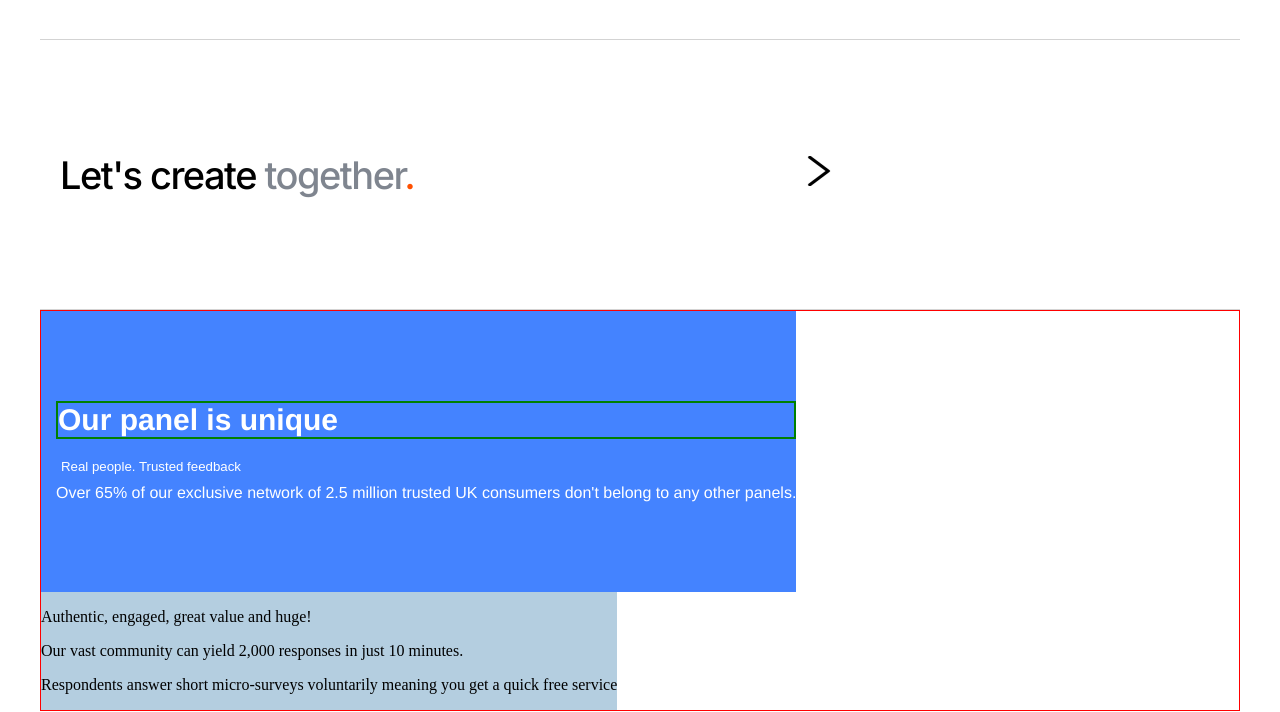
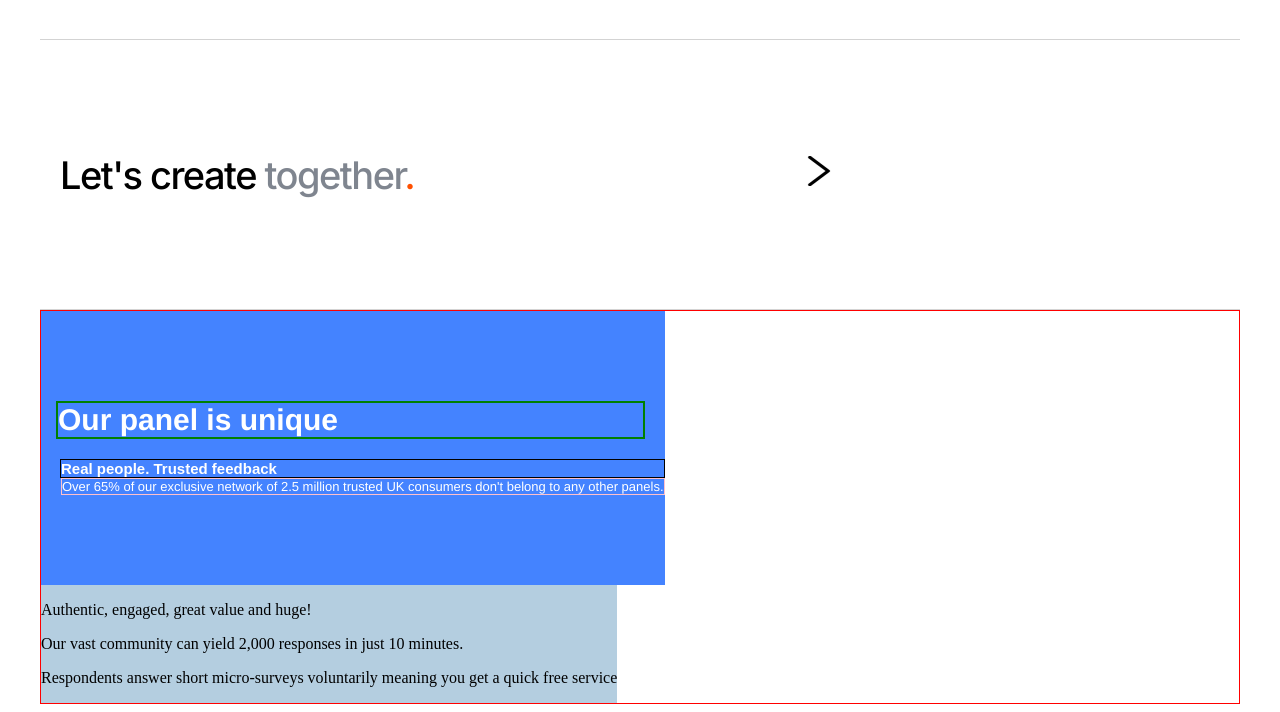
Before and after one commit to Gavin81/Gavin81.github.io, a plain HTML site: page index.html in a window 1280 px wide. Shown: the part 4146-4858 px from the top of the page. Drawn offline with Linux system fonts and the light colour scheme.

Commit message:
Update index.css

```diff
--- a/index.css
+++ b/index.css
@@ -766,24 +766,28 @@ nav a:hover {
     border: 2px solid green;
     font-family: 'poppins', Helvetica, Arial, sans-serif;
     font-size: 30px;
-    margin: 90px 0 20px 15px;
+    margin: 90px 20px 20px 15px;
     padding: 0;
     /* line-height: 30px; */
 }
 .block-1 h5 {
-    /* border: 1px solid black; */
+    border: 1px solid black;
     font-family: Poppins, Arial, Helvetica, sans-serif;
-    font-weight: 500;
-    margin: 0 0 0 20px;
+    font-weight: 900;
+    font-size: 15px;
+    margin: 0 0 0 19px;
+    padding: 0;
 }
 .block-1 h3, h5 {
     color: white;
 }
 .block-1 p {
-    /* border: 1px solid pink; */
+    border: 1px solid pink;
     font-family: Poppins, Helvetica, Arial, Helvetica, sans-serif;
+    font-size: 13px;
     color: white;
-    margin: 10px 0 90px 15px;
+    margin: 0 0 90px 20px;
+    padding: 0;
 }
 .block-2 {
     background-color: #b4cee0;
```
